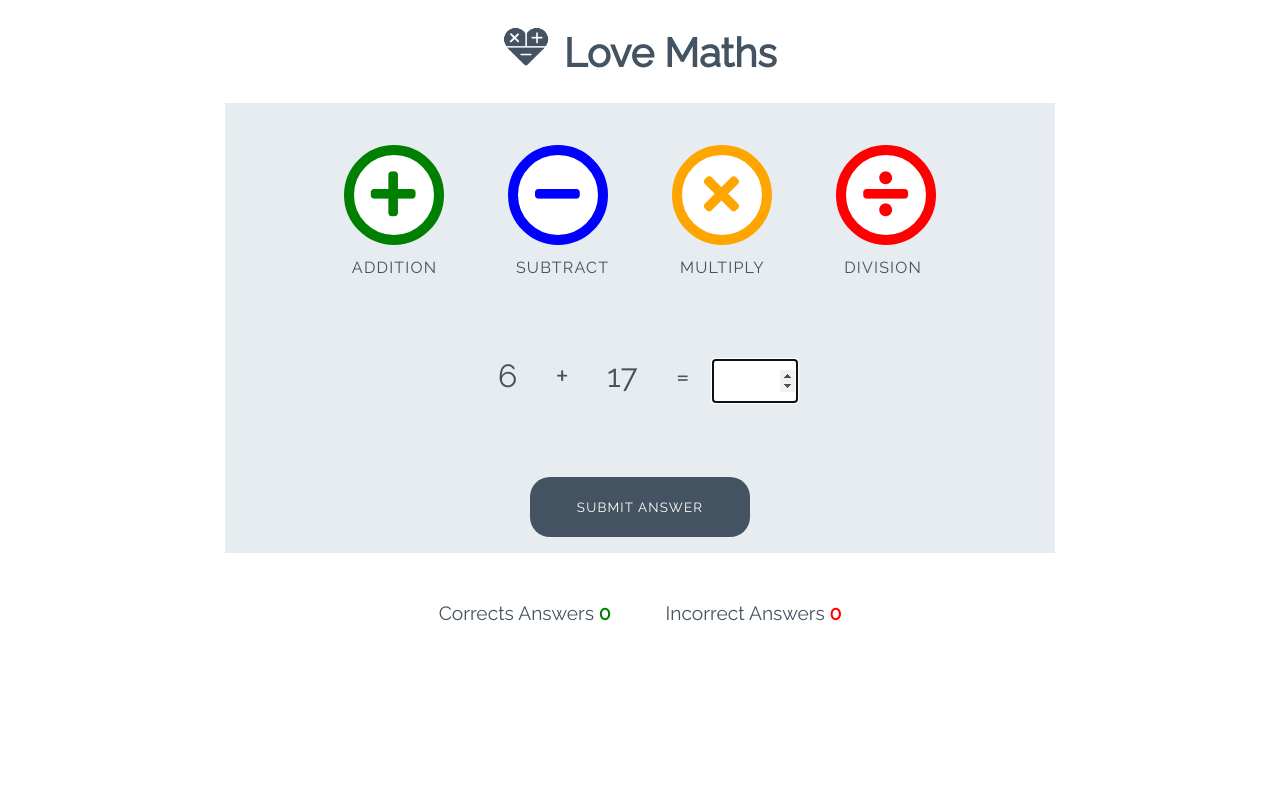
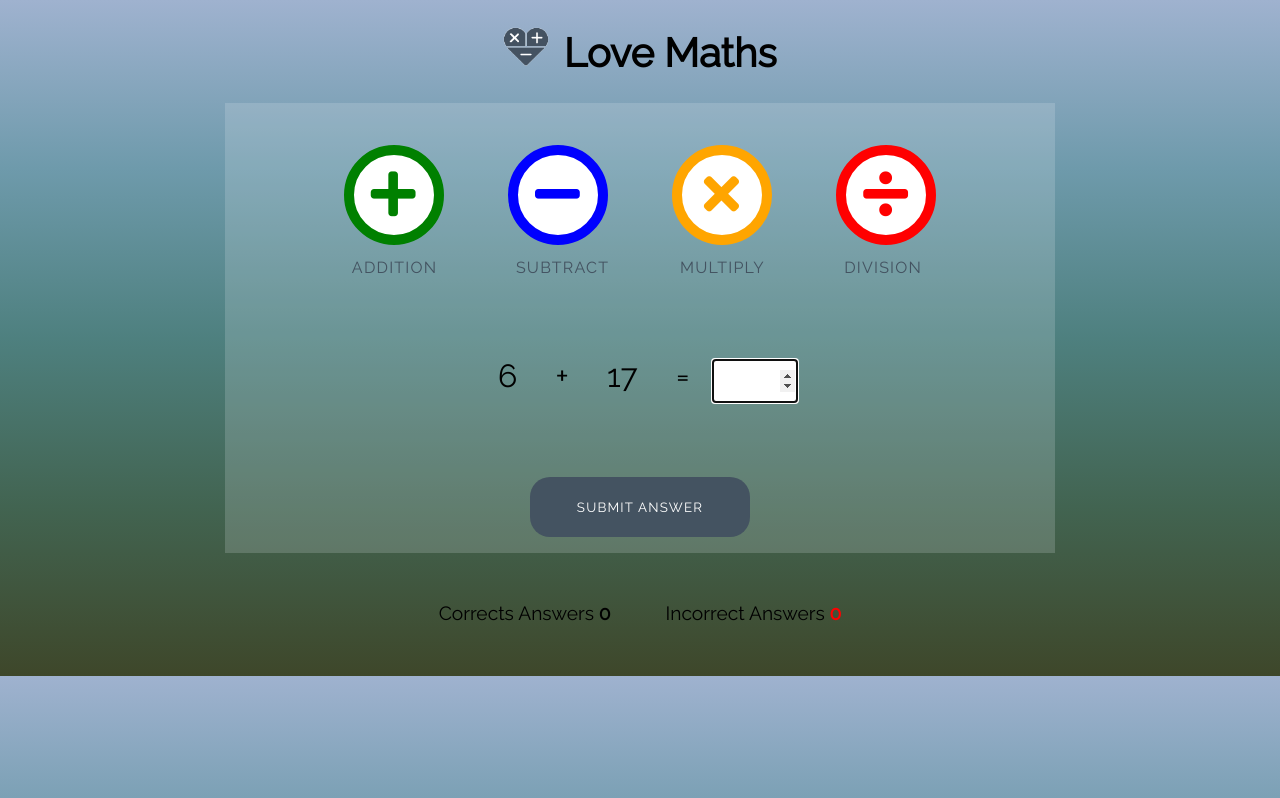
Before and after one commit to StanislavDitsan/love-maths, a plain HTML site: page index.html in a window 1280 px wide. Drawn offline with Linux system fonts and the light colour scheme.

Commit message:
Changed some of the colors

```diff
--- a/assets/css/style.css
+++ b/assets/css/style.css
@@ -1,9 +1,9 @@
 /* --------- Global style */
 
 body {
-    background-color: white;
+    background-image: linear-gradient(to bottom, #9fb2cf, #6e9aab, #4e807f, #426451, #3e472a);
     font-family: "Raleway", sans-serif;
-    color: #445361;
+    color: #000;
     text-align: center;
 }
 
@@ -22,7 +22,7 @@ body {
 /* --------- Game layout */
 
 .game-area {
-    background-color: #E6ECF0;
+    background-color: #e6ecf02f;
     box-sizing: border-box;
     width: 85%;
     height: 65vh;
@@ -56,7 +56,7 @@ body {
 }
 
 #score {
-    color: green;
+    color: rgb(0, 0, 0);
     font-weight: bold;
 }
 
```
